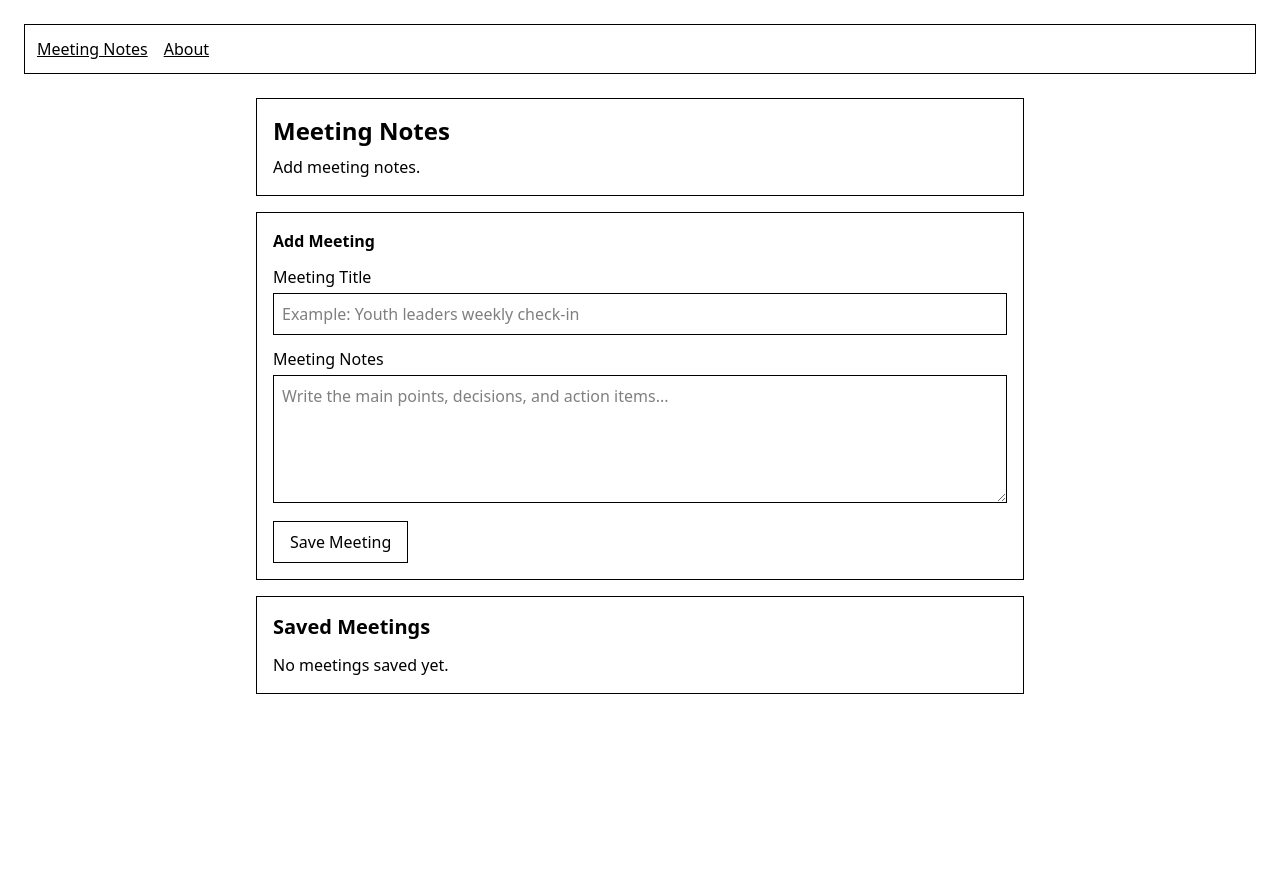
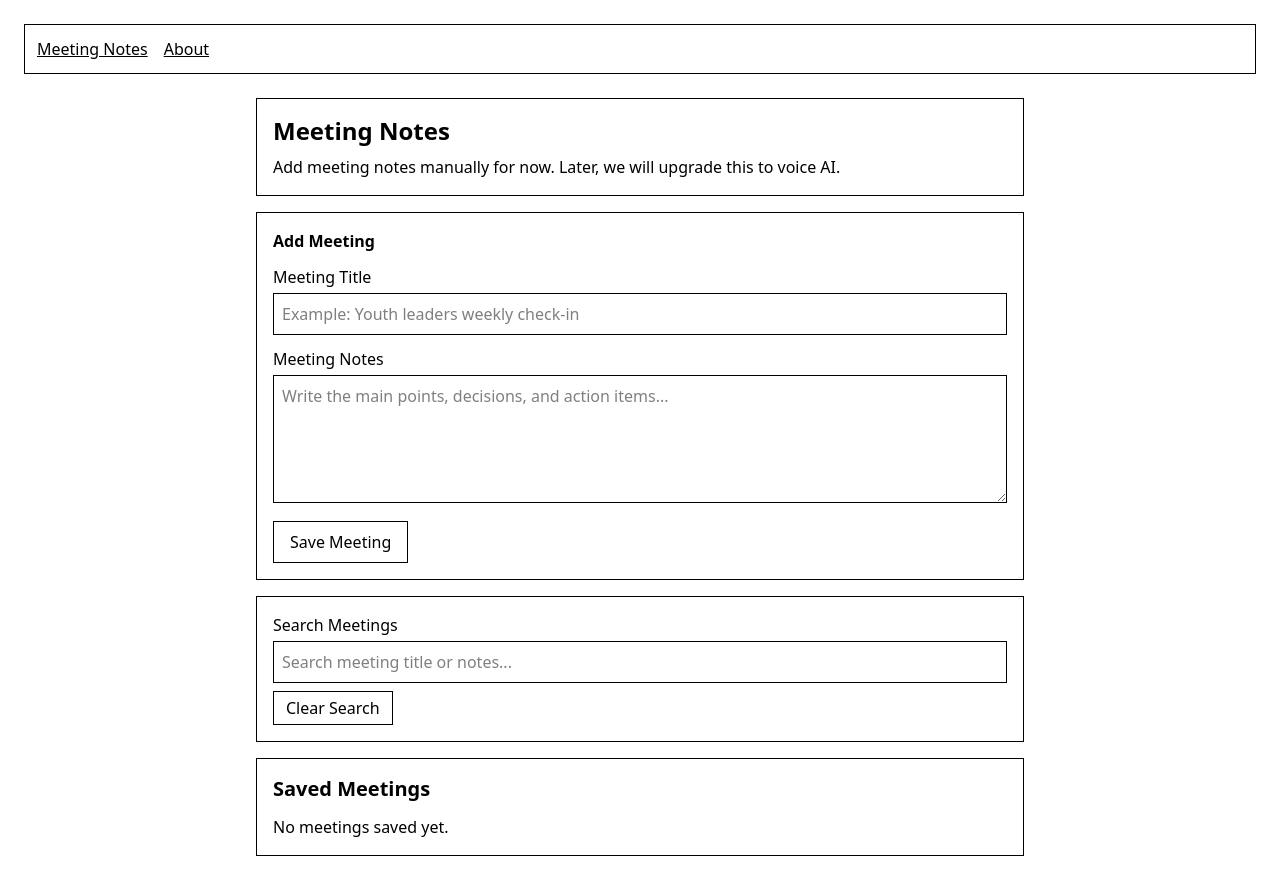
Before and after one commit to mwala-joel/meeting-notes-app, an Angular app: page /meeting-notes in a window 1280 px wide. Before the commit the page ends 800 px from the top, so only its background shows below. Built offline with nearby package versions, Linux system fonts and the light colour scheme.

Commit message:
search notes

```diff
--- a/src/app/pages/meeting-notes/meeting-notes.html
+++ b/src/app/pages/meeting-notes/meeting-notes.html
@@ -1,15 +1,26 @@
 <section class="max-w-3xl mx-auto">
   <div class="border p-4 mb-4">
-    <h1 class="text-2xl font-bold mb-2">Meeting Notes</h1>
+    <h1 class="text-2xl font-bold mb-2">
+      Meeting Notes
+    </h1>
 
-    <p>Add meeting notes.</p>
+    <p>
+      Add meeting notes manually for now. Later, we will upgrade this to voice AI.
+    </p>
   </div>
 
-  <form class="border p-4 mb-4" (ngSubmit)="addMeetingNote()">
-    <h2 class="font-bold mb-3">Add Meeting</h2>
+  <form
+    class="border p-4 mb-4"
+    (ngSubmit)="addMeetingNote()"
+  >
+    <h2 class="font-bold mb-3">
+      Add Meeting
+    </h2>
 
     <div class="mb-3">
-      <label class="block mb-1"> Meeting Title </label>
+      <label class="block mb-1">
+        Meeting Title
+      </label>
 
       <input
         class="border w-full p-2"
@@ -21,7 +32,9 @@
     </div>
 
     <div class="mb-3">
-      <label class="block mb-1"> Meeting Notes </label>
+      <label class="block mb-1">
+        Meeting Notes
+      </label>
 
       <textarea
         class="border w-full p-2 min-h-32"
@@ -31,17 +44,53 @@
       ></textarea>
     </div>
 
-    <button class="border px-4 py-2" type="submit">Save Meeting</button>
+    <button
+      class="border px-4 py-2"
+      type="submit"
+    >
+      Save Meeting
+    </button>
   </form>
 
+  <div class="border p-4 mb-4">
+    <label class="block mb-1">
+      Search Meetings
+    </label>
+
+    <input
+      class="border w-full p-2"
+      type="text"
+      placeholder="Search meeting title or notes..."
+      [(ngModel)]="searchText"
+    />
+
+    <button
+      class="border px-3 py-1 mt-2"
+      type="button"
+      (click)="clearSearch()"
+    >
+      Clear Search
+    </button>
+  </div>
+
   <div class="border p-4">
-    <h2 class="text-xl font-bold mb-3">Saved Meetings</h2>
+    <h2 class="text-xl font-bold mb-3">
+      Saved Meetings
+    </h2>
 
     @if (meetingNotes.length === 0) {
-      <p>No meetings saved yet.</p>
+      <p>
+        No meetings saved yet.
+      </p>
     }
 
-    @for (meeting of meetingNotes; track meeting.id) {
+    @if (meetingNotes.length > 0 && filteredMeetingNotes.length === 0) {
+      <p>
+        No meetings match your search.
+      </p>
+    }
+
+    @for (meeting of filteredMeetingNotes; track meeting.id) {
       <article class="border p-3 mb-3">
         <div class="flex justify-between gap-4">
           <div>
--- a/src/app/pages/meeting-notes/meeting-notes.ts
+++ b/src/app/pages/meeting-notes/meeting-notes.ts
@@ -14,11 +14,12 @@ type MeetingNote = {
   standalone: true,
   imports: [FormsModule],
   templateUrl: './meeting-notes.html',
-
+  styleUrl: './meeting-notes.css',
 })
 export class MeetingNotes {
   title = '';
   notes = '';
+  searchText = '';
 
   meetingNotes: MeetingNote[] = [];
 
@@ -28,6 +29,16 @@ export class MeetingNotes {
 
   isBrowser() {
     return isPlatformBrowser(this.platformId);
+  }
+
+  get filteredMeetingNotes(): MeetingNote[] {
+    const search = this.searchText.toLowerCase();
+
+    return this.meetingNotes.filter((meeting) => {
+      return (
+        meeting.title.toLowerCase().includes(search) || meeting.notes.toLowerCase().includes(search)
+      );
+    });
   }
 
   addMeetingNote() {
@@ -58,6 +69,10 @@ export class MeetingNotes {
     this.saveMeetingNotes();
   }
 
+  clearSearch() {
+    this.searchText = '';
+  }
+
   saveMeetingNotes() {
     if (!this.isBrowser()) {
       return;
```
Also changed, not shown: src/app/pages/meeting-notes/meeting-notes.css (added).
